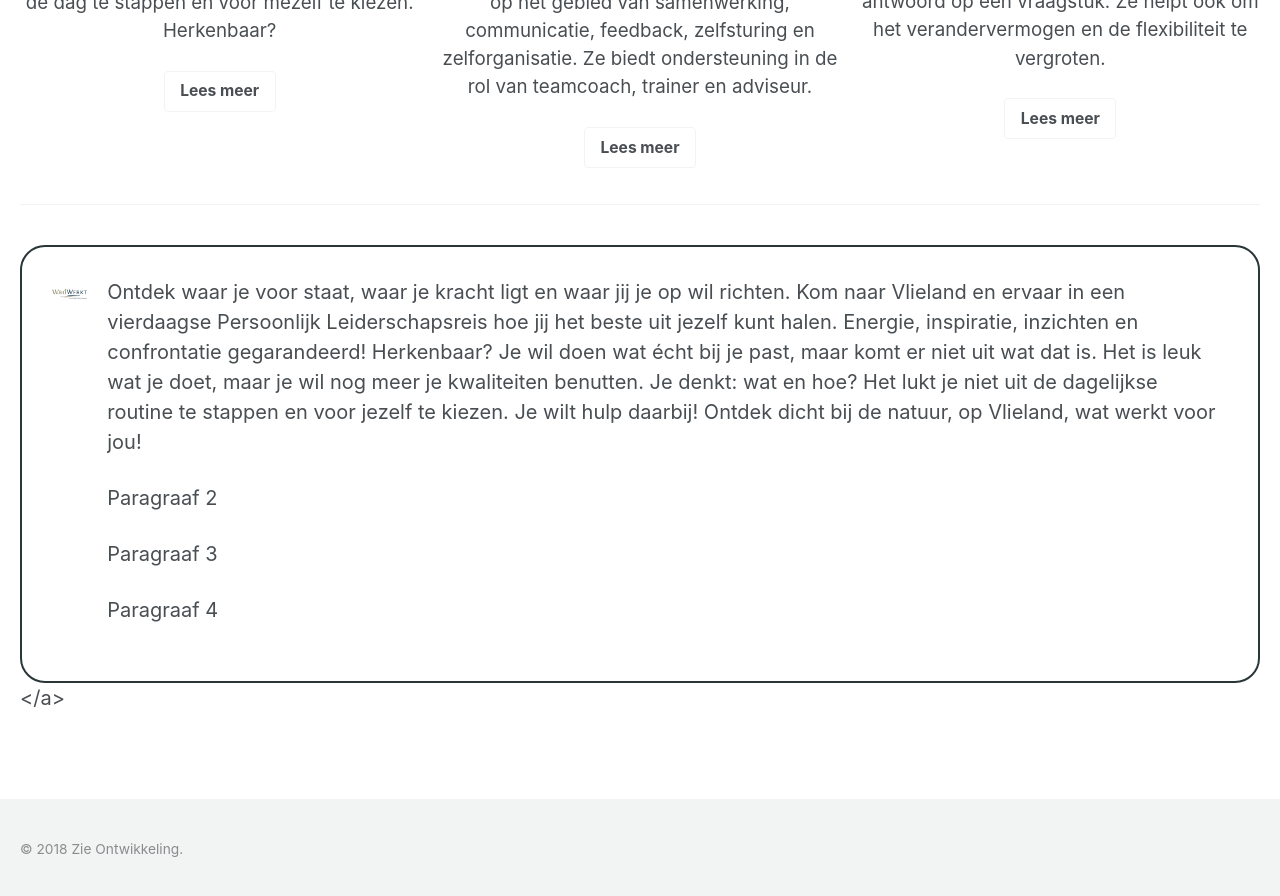
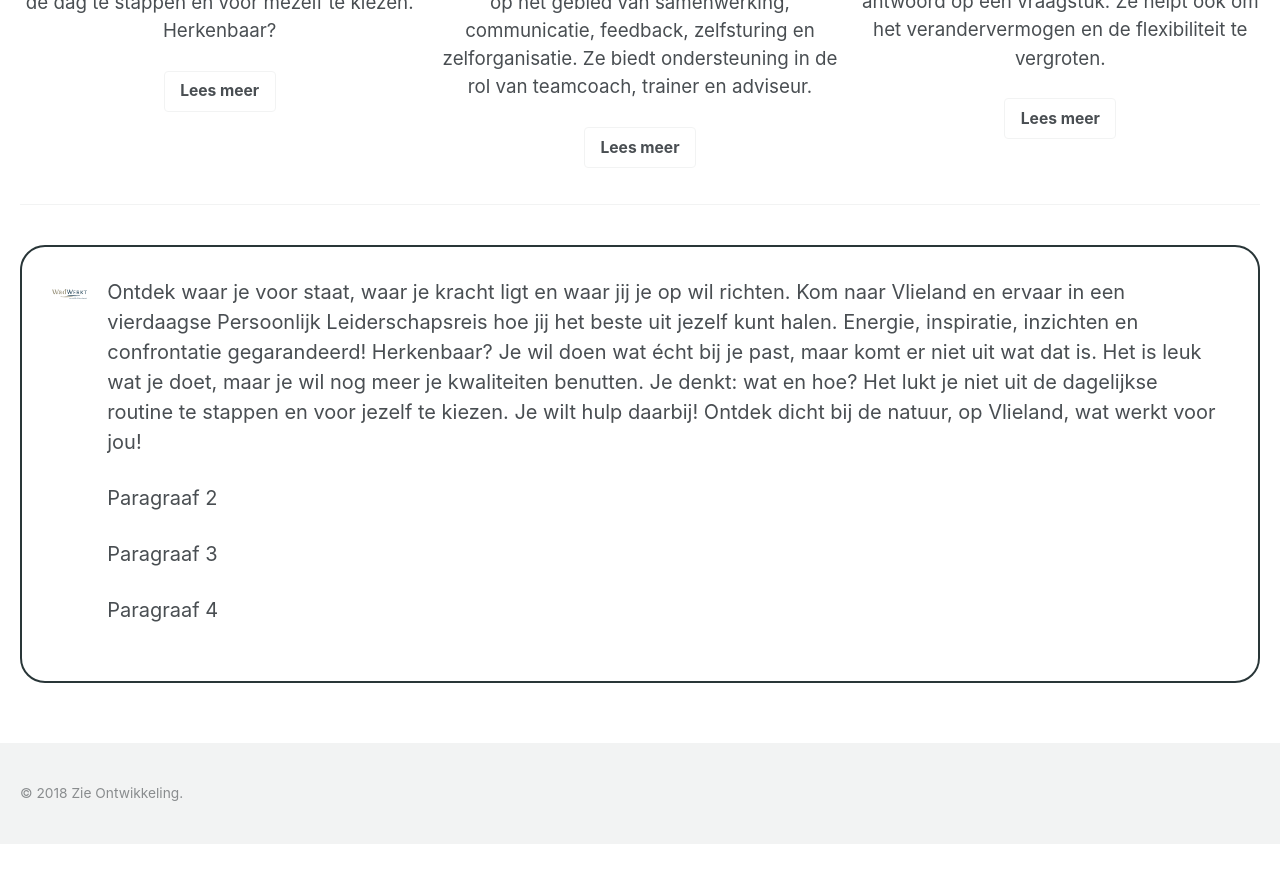
Before and after one commit to twinmum1/zie-ontwikkeling, a Jekyll site: the page built from _pages/proef.md, in a window 1280 px wide and 900 px high, scrolled down 1032 px. Shown: the top 896 px of the window. Built offline with Jekyll 4.4.1, drawn with Linux system fonts in a browser that asks for light colours; after the commit the page ends 1876 px from its top, so only the background shows below that.

Commit message:
Update proef.md

```diff
--- a/_pages/proef.md
+++ b/_pages/proef.md
@@ -44,11 +44,13 @@
 
 {% include feature_row %}
 
-<a href="http://www.wad-werkt.nl">
+
 <div style="border-radius: 25px; border: 2px solid #293638; padding: 20px; display: table;">
   <div style="display: table-row;">
     <div style="display: table-cell; width: auto; padding: 10px;">
+      <a href="http://www.wad-werkt.nl">
       <img width="200" height="58" src="https://twinmum1.github.io/zie-ontwikkeling/assets/images/wadwerkt-logo-colour.png" alt="wad-werkt.nl"/>
+      </a>
     </div>
     <div style="display: table-cell; width: auto; padding: 10px;">
     <p>Ontdek waar je voor staat, waar je kracht ligt en waar jij je op wil richten. Kom naar Vlieland en ervaar in een vierdaagse Persoonlijk Leiderschapsreis hoe jij het beste uit jezelf kunt halen. Energie, inspiratie, inzichten en confrontatie gegarandeerd!
@@ -63,4 +65,3 @@
     </div>
   </div>
 </div>
-</a>
```
